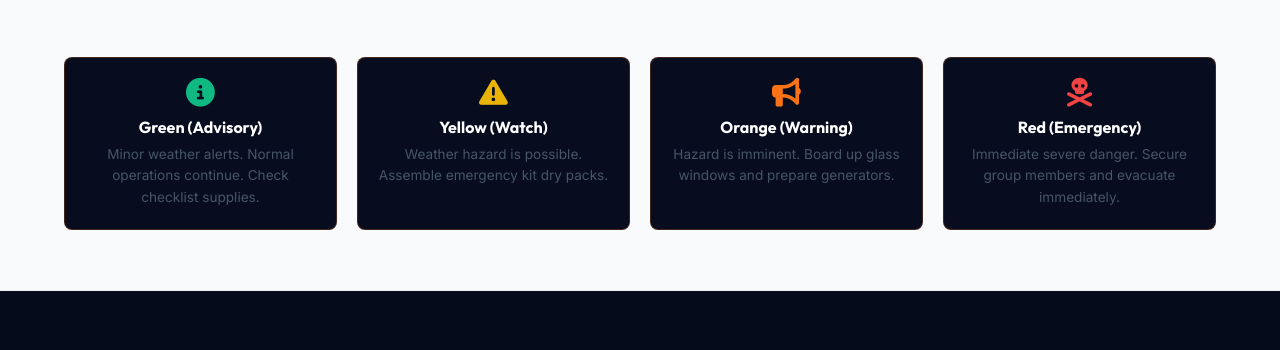
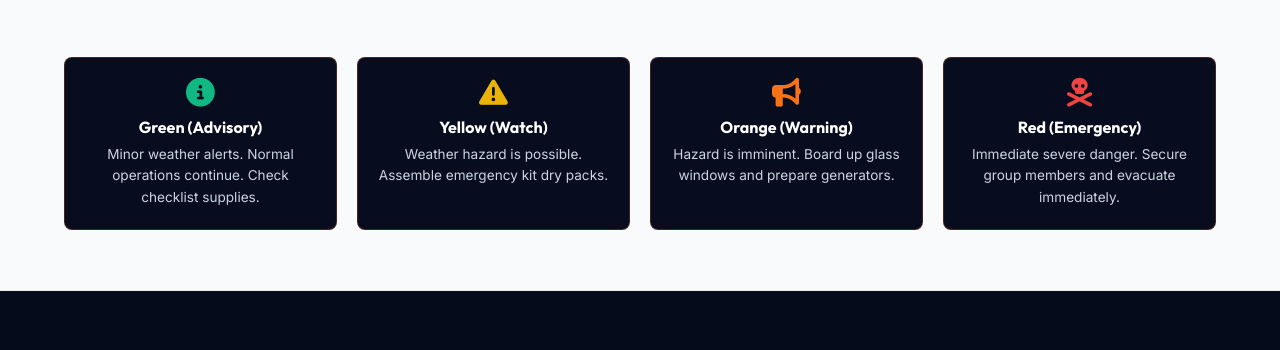
Before and after one commit to Sureshkappala/Disaster-Preparedness-Platform, a plain HTML site: page disaster-types.html in a window 1280 px wide. Shown: the part 2539-2889 px from the top of the page. Drawn offline with Linux system fonts and the light colour scheme.

Commit message:
Fix text legibility and contrast on About page mission cards and Disaster Types alert colors cards

```diff
--- a/css/style.css
+++ b/css/style.css
@@ -2591,6 +2591,7 @@ textarea:focus-visible {
 }
 
 .mission-card p {
+  color: #cbd5e1;
   font-size: 0.9rem;
   line-height: 1.6;
   margin: 0;
@@ -2858,6 +2859,10 @@ textarea:focus-visible {
   font-size: 1.15rem;
   font-weight: 700;
   color: var(--accent);
+}
+
+.helpline-card p {
+  color: #cbd5e1;
 }
 
 @media (max-width: 992px) {
--- a/disaster-types.html
+++ b/disaster-types.html
@@ -571,22 +571,22 @@
         <div class="helpline-card glass-card" style="background:#070d1e; border-left: 5px solid #10b981; border-color:var(--border-glass) !important;">
           <i class="fa-solid fa-circle-info" style="color: #10b981;"></i>
           <h4>Green (Advisory)</h4>
-          <p style="font-size: 0.85rem; color: var(--text-muted); margin-top: 5px;">Minor weather alerts. Normal operations continue. Check checklist supplies.</p>
+          <p style="font-size: 0.85rem; margin-top: 5px;">Minor weather alerts. Normal operations continue. Check checklist supplies.</p>
         </div>
         <div class="helpline-card glass-card" style="background:#070d1e; border-left: 5px solid #eab308; border-color:var(--border-glass) !important;">
           <i class="fa-solid fa-triangle-exclamation" style="color: #eab308;"></i>
           <h4>Yellow (Watch)</h4>
-          <p style="font-size: 0.85rem; color: var(--text-muted); margin-top: 5px;">Weather hazard is possible. Assemble emergency kit dry packs.</p>
+          <p style="font-size: 0.85rem; margin-top: 5px;">Weather hazard is possible. Assemble emergency kit dry packs.</p>
         </div>
         <div class="helpline-card glass-card" style="background:#070d1e; border-left: 5px solid #f97316; border-color:var(--border-glass) !important;">
           <i class="fa-solid fa-bullhorn" style="color: #f97316;"></i>
           <h4>Orange (Warning)</h4>
-          <p style="font-size: 0.85rem; color: var(--text-muted); margin-top: 5px;">Hazard is imminent. Board up glass windows and prepare generators.</p>
+          <p style="font-size: 0.85rem; margin-top: 5px;">Hazard is imminent. Board up glass windows and prepare generators.</p>
         </div>
         <div class="helpline-card glass-card" style="background:#070d1e; border-left: 5px solid #ef4444; border-color:var(--border-glass) !important;">
           <i class="fa-solid fa-skull-crossbones" style="color: #ef4444;"></i>
           <h4>Red (Emergency)</h4>
-          <p style="font-size: 0.85rem; color: var(--text-muted); margin-top: 5px;">Immediate severe danger. Secure group members and evacuate immediately.</p>
+          <p style="font-size: 0.85rem; margin-top: 5px;">Immediate severe danger. Secure group members and evacuate immediately.</p>
         </div>
       </div>
     </div>
```
Also changed, not shown: about.html (+3 -3 lines).
